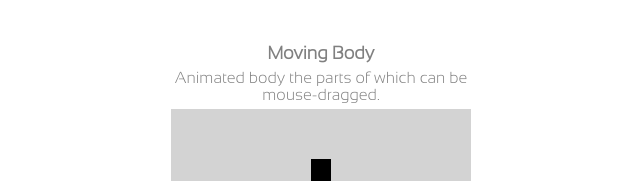
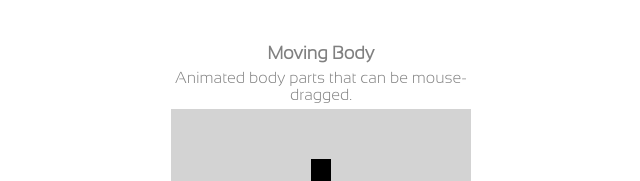
Before and after one commit to manuelbarzi/absolut-js, a website: page src/index.html in a window 1280 px wide. Shown: the part 208-389 px from the top of the page, 319-959 px from the left. Drawn offline with nearby package versions, Linux system fonts and the light colour scheme; files that its build step writes are made by us from their sources; files whose address does not match are found by name.

Commit message:
update content

```diff
--- a/src/index.html
+++ b/src/index.html
@@ -20,10 +20,12 @@
 
 		<h2 id='desc' class='unselectable'>_desc</h2>
 
+
+
 		<h3 id='moving-body-title' class='unselectable'>Moving Body</h3>
 
-		<p id='moving-body-desc' class='unselectable'>Animated body the
-			parts of which can be mouse-dragged.</p>
+		<p id='moving-body-desc' class='unselectable'>Animated body parts
+			that can be mouse-dragged.</p>
 
 		<div id='moving-body-panel'>
 			<div id='body'>
--- a/src/main.js
+++ b/src/main.js
@@ -59,7 +59,7 @@
 		/**
 		 * MovingBody
 		 *
-		 * Animated body the parts of which can be mouse-dragged.
+		 * Animated body parts that can be mouse-dragged.
 		 *
 		 */
 
```
Also changed, not shown: dist/index.html, dist/main.js.
